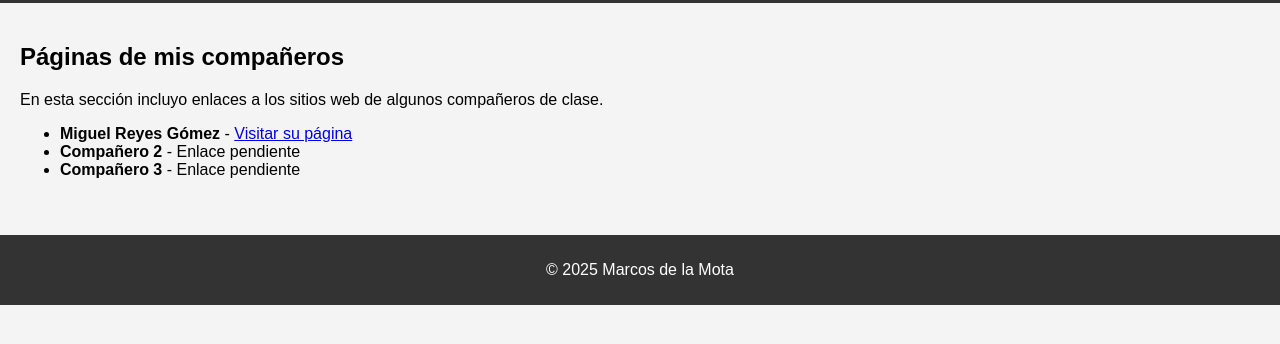
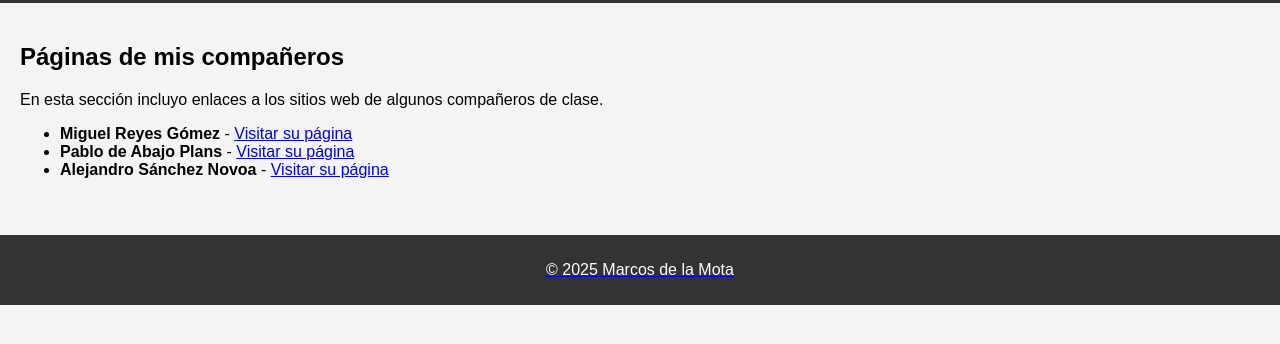
Before and after one commit to marcos-delamota-gomez/trabajo-individual-fii-marcos, a plain HTML site: page net.html in a window 1280 px wide. Shown: the part 82-426 px from the top of the page. Drawn offline with Linux system fonts and the light colour scheme.

Commit message:
Pequeño cambio en las red

```diff
--- a/net.html
+++ b/net.html
@@ -35,12 +35,15 @@
                     </a>
                 </li>
                 <li>
-                    <strong>Compañero 2</strong> -
-                    <span>Enlace pendiente</span>
+                    <strong>Pablo de Abajo Plans</strong> -
+                    <a href="https://pablo-deabajo-plans.github.io/trabajo_individual_web/" target="_blank">
+                        Visitar su página
+                    </a>
                 </li>
                 <li>
-                    <strong>Compañero 3</strong> -
-                    <span>Enlace pendiente</span>
+                    <strong>Alejandro Sánchez Novoa</strong> -
+                    <a href="https://alejandro-sanchez-novoa.github.io/scarf-project/" target="_blank">
+                        Visitar su página
                 </li>
             </ul>
         </section>
```
